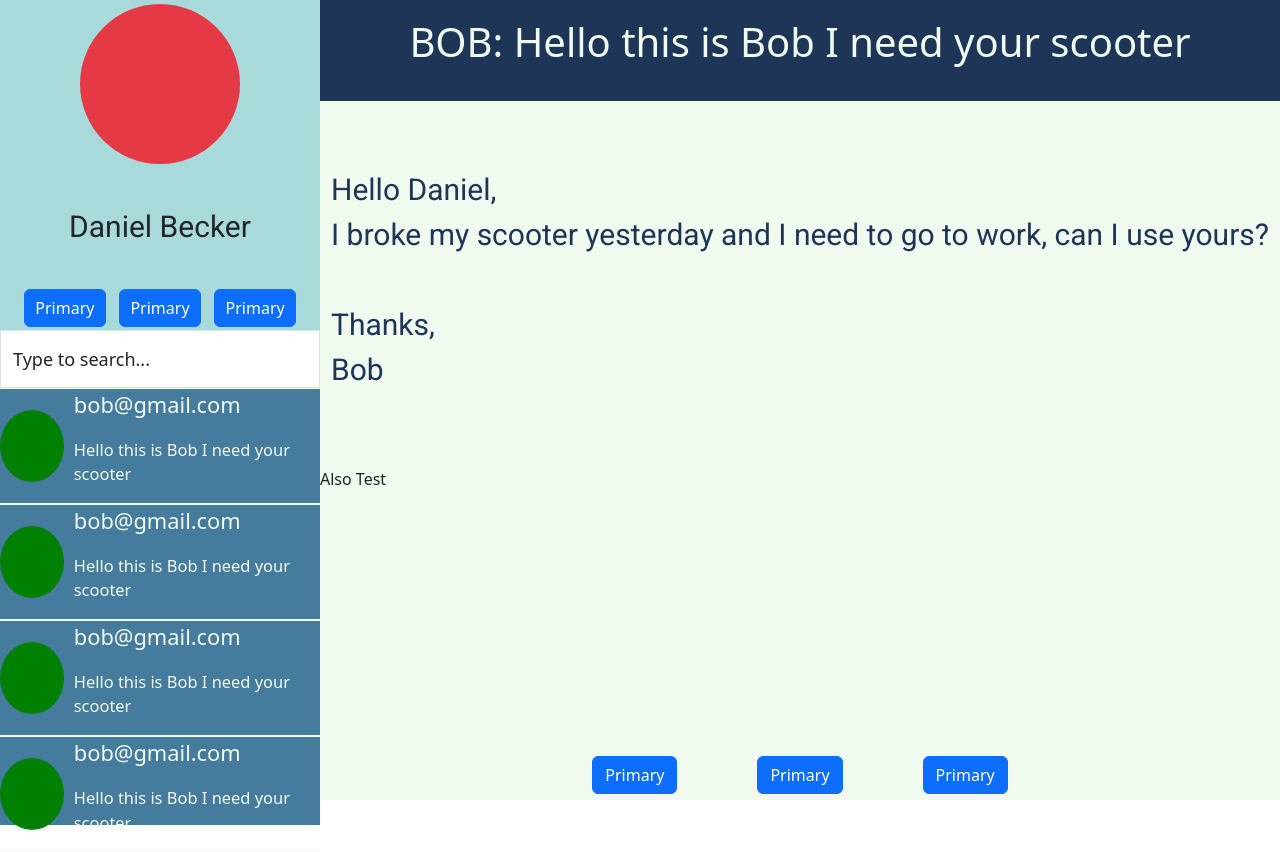
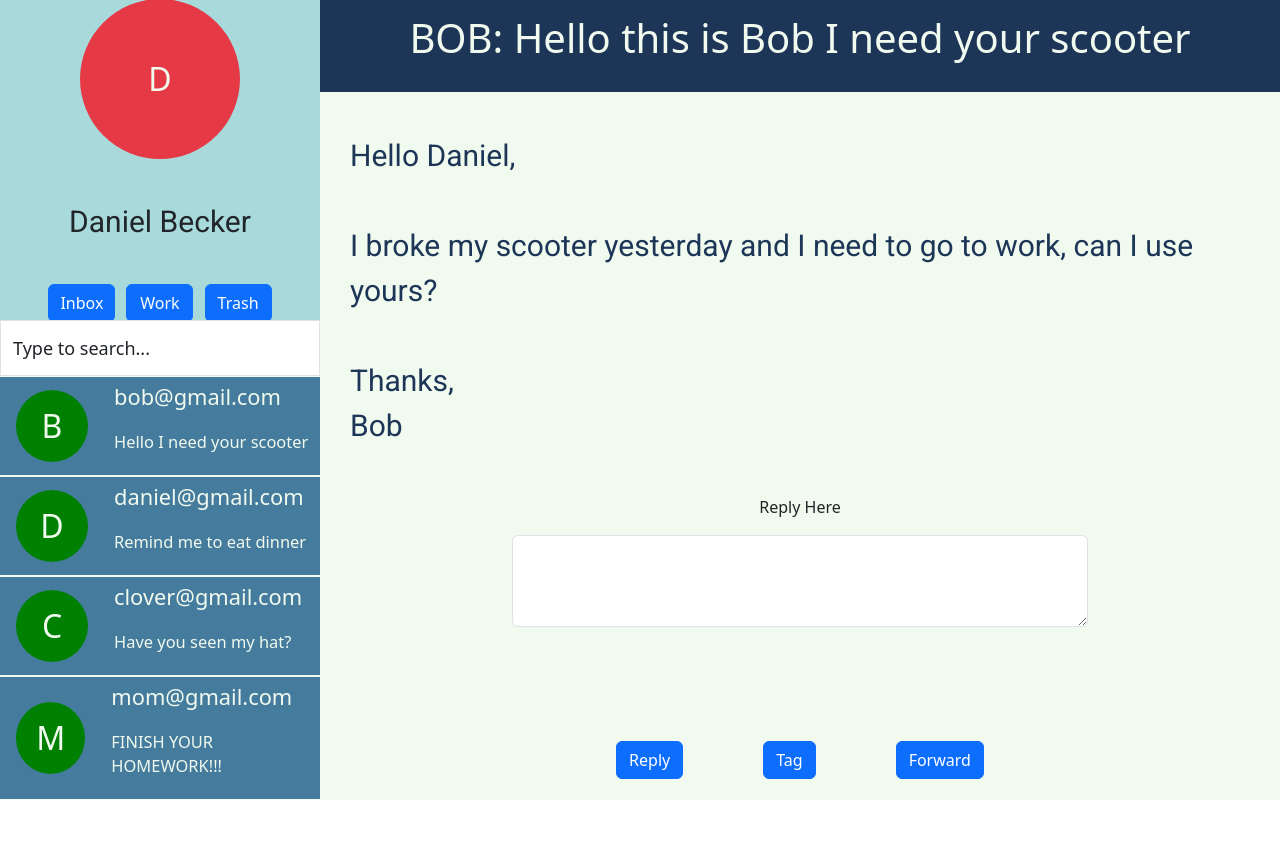
Before and after one commit to squirreler/bootstrap-email-becker, a plain HTML site: page index.html in a window 1280 px wide. After the commit the page ends 800 px from the top, so only its background shows below. Drawn offline with nearby package versions, Linux system fonts and the light colour scheme.

Commit message:
Polished up to an acceptable state

```diff
--- a/index.html
+++ b/index.html
@@ -14,19 +14,19 @@
   </head>
   <body>
     <div class="container-fluid">
-      <div class="row g-0">
+      <div class="row g-0 flex-nowrap">
         <div class="col horiznavbar">
           <div class="mainnavinterface">
             <div class="icon">
-
+              <h1>D</h1>
             </div>
             <div class="name">
               Daniel Becker
             </div>
             <div class="tags">
-              <button type="button" class="btn btn-primary tagbtn">Primary</button>
-              <button type="button" class="btn btn-primary tagbtn">Primary</button>
-              <button type="button" class="btn btn-primary tagbtn">Primary</button>
+              <button type="button" class="btn btn-primary tagbtn">Inbox</button>
+              <button type="button" class="btn btn-primary tagbtn">Work</button>
+              <button type="button" class="btn btn-primary tagbtn">Trash</button>
             </div>
           </div>
           <div class="searchbar">
@@ -34,48 +34,61 @@
           </div>
           <div class="emaillist">
             <div class="emailtab">
-              <div class="emailtabicon"></div>
+              <div class="emailtabicon">
+                <h1>B</h1>
+              </div>
               <div class="emailtabtext">
                 <p class="emailtabemail">bob@gmail.com</p>
-                <p class="emailtabsubject">Hello this is Bob I need your scooter</p>
+                <p class="emailtabsubject">Hello I need your scooter</p>
               </div>
             </div>
+
             <div class="emailtab">
-              <div class="emailtabicon"></div>
+              <div class="emailtabicon">
+                <h1>D</h1>
+              </div>
               <div class="emailtabtext">
-                <p class="emailtabemail">bob@gmail.com</p>
-                <p class="emailtabsubject">Hello this is Bob I need your scooter</p>
+                <p class="emailtabemail">daniel@gmail.com</p>
+                <p class="emailtabsubject">Remind me to eat dinner</p>
               </div>
             </div>
+
             <div class="emailtab">
-              <div class="emailtabicon"></div>
+              <div class="emailtabicon">
+                <h1>C</h1>
+              </div>
               <div class="emailtabtext">
-                <p class="emailtabemail">bob@gmail.com</p>
-                <p class="emailtabsubject">Hello this is Bob I need your scooter</p>
+                <p class="emailtabemail">clover@gmail.com</p>
+                <p class="emailtabsubject">Have you seen my hat?</p>
               </div>
             </div>
+
             <div class="emailtab">
-              <div class="emailtabicon"></div>
+              <div class="emailtabicon">
+                <h1>M</h1>
+              </div>
               <div class="emailtabtext">
-                <p class="emailtabemail">bob@gmail.com</p>
-                <p class="emailtabsubject">Hello this is Bob I need your scooter</p>
+                <p class="emailtabemail">mom@gmail.com</p>
+                <p class="emailtabsubject">FINISH YOUR HOMEWORK!!!</p>
               </div>
             </div>
 
           </div>
         </div>
+
         <div class="col-md-7 col-lg-9 d-none d-md-flex emailviewer ">
           <div class="emailmessagearea">
             <div class="emailtitle"><p class="titletext">BOB: Hello this is Bob I need your scooter</p></div>
-            <div class="emailtext">Hello Daniel,<br> I broke my scooter yesterday and I need to go to work, can I use yours? <br><br>Thanks, <br>Bob</div>
+            <div class="emailtext">Hello Daniel,<br><br> I broke my scooter yesterday and I need to go to work, can I use yours? <br><br>Thanks, <br>Bob</div>
           </div>
           <div class="d-none d-lg-flex emailreplyarea">
-            <p>Also Test</p>
+            <p>Reply Here</p>
+            <textarea class="emailreplybox form-control" value="Type to search..."></textarea>
           </div>
           <div class="emailresponsebuttons">
-              <button type="button" class="btn btn-primary">Primary</button>
-              <button type="button" class="btn btn-primary">Primary</button>
-              <button type="button" class="btn btn-primary">Primary</button>
+              <button type="button" class="btn btn-primary">Reply</button>
+              <button type="button" class="btn btn-primary">Tag</button>
+              <button type="button" class="btn btn-primary">Forward</button>
           </div>
         </div>
       </div>
--- a/style.css
+++ b/style.css
@@ -28,7 +28,7 @@
     background-color: #a8dadc;
     justify-content: center;
     align-items: center;
-    flex-wrap: wrap;
+    flex-wrap: nowrap;
     row-gap: 40px;
 
 }
@@ -39,6 +39,9 @@
     height: 10em;
     border-radius: 50%;
     background-color: #e63946;
+    justify-content: center;
+    align-items: center;
+    color: #f1faee;
 
 }
 .tags {
@@ -47,7 +50,7 @@
     align-items: center;
     flex-wrap: wrap;
     row-gap: 10px;
-    column-gap: 10px;
+    column-gap: 11px;
 }
 .btn {
     display: flex;
@@ -76,7 +79,6 @@
     width: 100%;
     height: 100%;
     font-size: large;
-    /* border-style: none; */
     border-radius: 0px;
 }
 /*--The list of emails--------------------*/
@@ -85,6 +87,7 @@
     height: 53%;
     background-color: #457b9d;
     flex-direction: column;
+    align-items: flex-start;
 }
 .emailtab {
     display: flex;
@@ -93,18 +96,25 @@
     border-color: #f1faee;
     border-style: solid;
     flex-direction: row;
+    width: 100%;
     align-items: center;
-    justify-content: center;
+    justify-content: start;
+
     color: #f1faee;
     column-gap: 10px;
+
     /* flex-direction: space-around; */
 }
 .emailtabicon {
     border-radius: 50%;
     width: 4.5em;
     height: 4.5em;
-    row-gap: 10px;
     background-color: green;
+    display: flex;
+    margin-left: 1em;
+    margin-right: 1em;
+    justify-content: center;
+    align-items: center;
 
 }
 .emailtabtext {
@@ -113,10 +123,11 @@
     flex-direction: column;
     column-gap: 10px;
 
+
 }
 .emailtabemail {
     font-size: calc(1em + .3vw);
-
+    word-wrap: break-word;
 
 }
 .emailtabsubject {
@@ -153,6 +164,7 @@
     color: #f1faee;
 }
 .emailtext {
+    all:revert;
     flex-grow: .8;
     font-family: "Roboto", sans-serif;
     font-weight: 400;
@@ -162,14 +174,22 @@
     display: flex;
     justify-content: center;
     align-items: center;
-    padding: 0em .2em 0em .2em;
+    padding: 0em 1em 0em 1em;
 }
 /*--Email reply text box-----------------*/
 .emailreplyarea {
     all: revert;
     display: flex;
     flex-grow: 0.8;
-
+    flex-direction: column;
+    align-items: center;
+    justify-content: flex-start;
+}
+.emailreplybox {
+    padding: 0em .2em 0em .2em;
+    width: 60%;
+    height: 40%;
+    /* background-color:  */
 }
 /*--Buttons under text box---------------*/
 .emailresponsebuttons {
@@ -179,5 +199,13 @@
     justify-content: center;
     align-items: center;
     padding: 0em .2em .2em .2em;
+}
 
+
+
+/*Just for h1s*/
+h1 {
+    all: revert;
+    font-size: 2em;
+    font-weight: lighter;
 }
```
